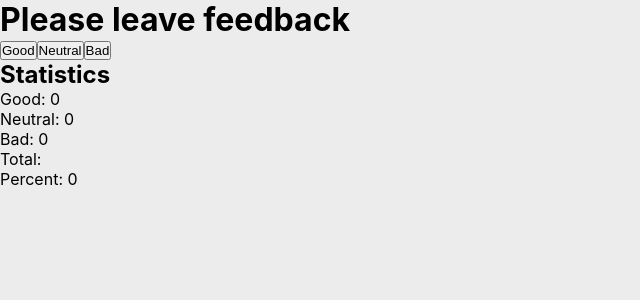
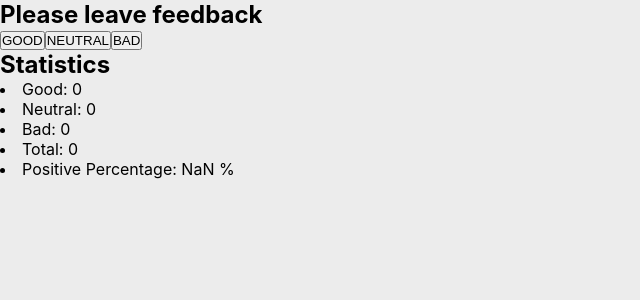
Before and after one commit to Vasylytsya777/goit-react-hw-02-feedback, a React (Create React App) app: page / in a window 1280 px wide. Shown: the top 300 px of the page, without its empty margins (0-640 px from the left). Built offline with nearby package versions, Linux system fonts and the light colour scheme.

Commit message:
рефакторінг коду

```diff
--- a/package.json
+++ b/package.json
@@ -9,6 +9,7 @@
     "react": "^17.0.1",
     "react-dom": "^17.0.1",
     "react-scripts": "4.0.1",
+    "uuid": "^8.3.2",
     "web-vitals": "^0.2.4"
   },
   "scripts": {
--- a/src/components/App.js
+++ b/src/components/App.js
@@ -1,4 +1,9 @@
 import React, { Component } from "react";
+// import Wrapper from "./Styled";
+// import statistics from "./components/Statistics";
+import Section from "./section/Sections";
+import FeedbackOptions from "./feedbackOptions/FeedbackOptions";
+import Statistics from "./statistics/Statistics";
 
 export default class App extends Component {
   state = {
@@ -7,58 +12,46 @@ export default class App extends Component {
     bad: 0,
   };
 
-  Increment = (e) => {
+  increment = (e) => {
     const name = e.target.dataset.name;
-    console.log(name);
-    this.setState((prevState) => ({
-      [name]: prevState[name] + 1,
+    this.setState((state) => ({
+      [name]: state[name] + 1,
     }));
   };
   countTotalFeedback = () => {
-    return this.stategood + this.stateneutral + this.statebad;
+    const { good, neutral, bad } = this.state;
+    return good + neutral + bad;
   };
 
-  countPositiveFeedbackPercentage = () => {};
+  countPositiveFeedbackPercentage = () => {
+    const { good } = this.state;
+    return Math.floor((good * 100) / this.countTotalFeedback());
+  };
 
   render() {
-    const { good, neutral, bad, countTotalFeedback } = this.state;
     return (
       <>
-        <div className="feedback">
-          <h1 className="title">Please leave feedback</h1>
-          <button
-            className="btn"
-            data-name="good"
-            type="button"
-            onClick={this.Increment}
-          >
-            Good
-          </button>
-          <button
-            className="btn"
-            data-name="neutral"
-            type="button"
-            onClick={this.Increment}
-          >
-            Neutral
-          </button>
-          <button
-            className="btn"
-            data-name="bad"
-            type="button"
-            onClick={this.Increment}
-          >
-            Bad
-          </button>
-        </div>
-        <div className="statistics">
-          <h2 className="title">Statistics</h2>
-          <p>Good: {good}</p>
-          <p>Neutral: {neutral}</p>
-          <p>Bad: {bad}</p>
-          <p>Total: {countTotalFeedback}</p>
-          <p>Percent: 0</p>
-        </div>
+        <Section title="Please leave feedback">
+          <FeedbackOptions
+            options={this.state}
+            onLeaveFeedback={this.increment}
+          />
+        </Section>
+
+        <Section title="Statistics">
+          {this.countTotalFeedback() === 0 ? (
+            <Statistics
+              {...this.state}
+              // good={this.good}
+              // neutral={this.neutral}
+              // bad={this.bad}
+              total={this.countTotalFeedback}
+              positivePercentage={this.countPositiveFeedbackPercentage}
+            />
+          ) : (
+            <p>No feedback given</p>
+          )}
+        </Section>
       </>
     );
   }
--- /dev/null
+++ b/src/components/feedbackOptions/FeedbackOptions.js
@@ -0,0 +1,28 @@
+import React from "react";
+import PropTypes from "prop-types";
+import { v4 as uuidv4 } from "uuid";
+
+const FeedbackOptions = ({ options, onLeaveFeedback }) => {
+  return (
+    <>
+      {Object.keys(options).map((item) => (
+        <button
+          className="feedback-btn"
+          onClick={onLeaveFeedback}
+          type="button"
+          key={uuidv4()}
+          data-name={item}
+        >
+          {item.toUpperCase()}
+        </button>
+      ))}
+    </>
+  );
+};
+
+export default FeedbackOptions;
+
+FeedbackOptions.propTypes = {
+  options: PropTypes.object.isRequired,
+  onLeaveFeedback: PropTypes.func.isRequired,
+};
--- /dev/null
+++ b/src/components/section/Sections.js
@@ -0,0 +1,17 @@
+import Proptypes from "prop-types";
+
+function Section({ title, children }) {
+  return (
+    <section className="section-title">
+      <h2>{title}</h2>
+      {children}
+    </section>
+  );
+}
+
+Section.propTypes = {
+  title: Proptypes.string.isRequired,
+  children: Proptypes.node.isRequired,
+};
+
+export default Section;
--- /dev/null
+++ b/src/components/statistics/Statistics.js
@@ -0,0 +1,24 @@
+import React from "react";
+import PropTypes from "prop-types";
+
+const Statistics = ({ good, neutral, bad, total, positivePercentage }) => {
+  return (
+    <>
+      <li>Good: {good}</li>
+      <li>Neutral: {neutral}</li>
+      <li>Bad: {bad}</li>
+      <li>Total: {total()}</li>
+      <li>Positive Percentage: {positivePercentage()} %</li>
+    </>
+  );
+};
+
+export default Statistics;
+
+Statistics.propTypes = {
+  good: PropTypes.number,
+  neutral: PropTypes.number,
+  bad: PropTypes.number,
+  total: PropTypes.func.isRequired,
+  positiveFeedback: PropTypes.func,
+};
```
Also changed, not shown: src/components/notification/Notification.js (added, +12 -0 lines), src/components/feedbackOptions/FeedbackStyle.css (added), src/components/section/SectionStyled.css (added), 2 other files (tests, documents, lock files or other folders).
